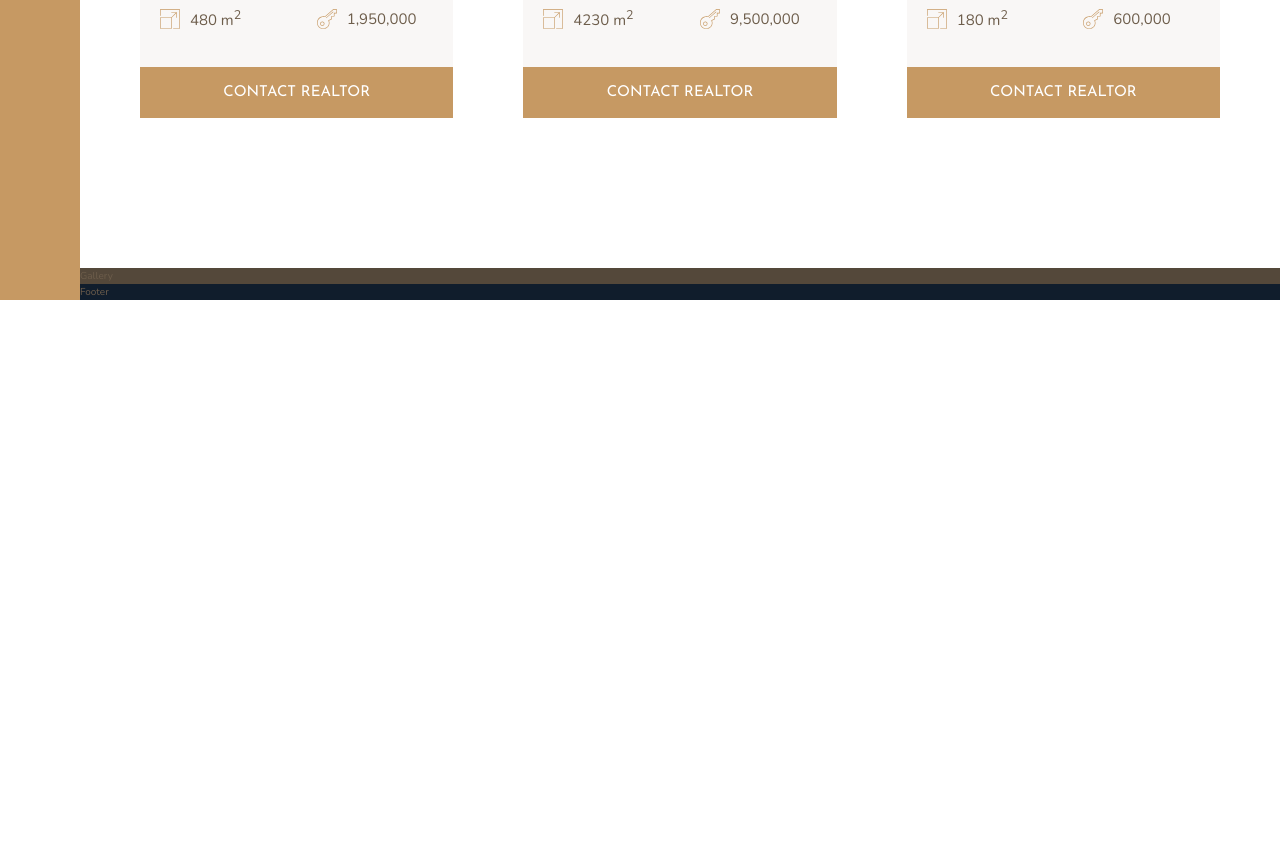
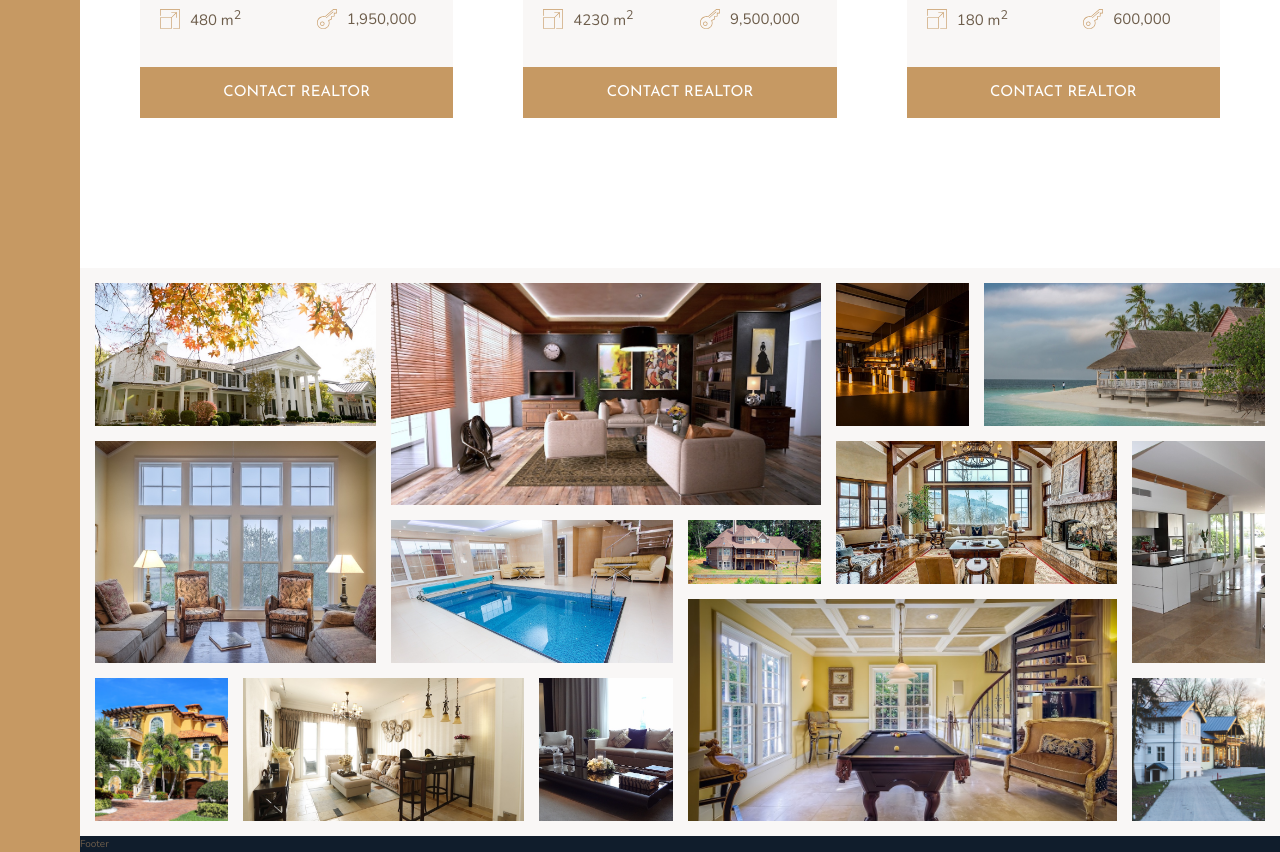
Before and after one commit to KVoronova/Nexter-landing-grid, a website: page index.html in a window 1280 px wide. Shown: the part 2804-3656 px from the top of the page. Before the commit the page ends 3104 px from the top, so only its background shows below. Drawn offline with nearby package versions, Linux system fonts and the light colour scheme.

Commit message:
create section gallery

```diff
--- a/index.html
+++ b/index.html
@@ -308,7 +308,48 @@
     </section>
 
     <section class="gallery">
-        Gallery
+    <figure class="gallery__item gallery__item--1">
+        <img src="img/gal-1.jpeg" alt="Gallery image 1" class="gallery__img">
+    </figure>
+    <figure class="gallery__item gallery__item--2">
+        <img src="img/gal-2.jpeg" alt="Gallery image 2" class="gallery__img">
+    </figure>
+    <figure class="gallery__item gallery__item--3">
+        <img src="img/gal-3.jpeg" alt="Gallery image 3" class="gallery__img">
+        </figure>
+    <figure class="gallery__item gallery__item--4">
+        <img src="img/gal-4.jpeg" alt="Gallery image 4" class="gallery__img">
+         </figure>
+    <figure class="gallery__item gallery__item--5">
+        <img src="img/gal-5.jpeg" alt="Gallery image 5" class="gallery__img">
+         </figure>
+    <figure class="gallery__item gallery__item--6">
+        <img src="img/gal-6.jpeg" alt="Gallery image 6" class="gallery__img">
+        </figure>
+    <figure class="gallery__item gallery__item--7">
+        <img src="img/gal-7.jpeg" alt="Gallery image 7" class="gallery__img">
+        </figure>
+    <figure class="gallery__item gallery__item--8">
+        <img src="img/gal-8.jpeg" alt="Gallery image 8" class="gallery__img">
+        </figure>
+    <figure class="gallery__item gallery__item--9">
+        <img src="img/gal-9.jpeg" alt="Gallery image 9" class="gallery__img">
+        </figure>
+    <figure class="gallery__item gallery__item--10">
+        <img src="img/gal-10.jpeg" alt="Gallery image 10" class="gallery__img">
+        </figure>
+    <figure class="gallery__item gallery__item--11">
+        <img src="img/gal-11.jpeg" alt="Gallery image 11" class="gallery__img">
+        </figure>
+    <figure class="gallery__item gallery__item--12">
+        <img src="img/gal-12.jpeg" alt="Gallery image 12" class="gallery__img">
+        </figure>
+    <figure class="gallery__item gallery__item--13">
+        <img src="img/gal-13.jpeg" alt="Gallery image 13" class="gallery__img">
+        </figure>
+    <figure class="gallery__item gallery__item--14">
+        <img src="img/gal-14.jpeg" alt="Gallery image 14" class="gallery__img">
+        </figure>
     </section>
 
     <footer class="footer">
--- a/sass/_gallery.scss
+++ b/sass/_gallery.scss
@@ -1,4 +1,92 @@
 .gallery {
-    background-color: $color-grey-dark-1;
+    background-color: $color-grey-light-1;
     grid-column: full-start / full-end;
+
+    display: grid;
+    grid-template-columns: repeat(8, 1fr);
+    grid-template-rows: repeat(7, 5vw);
+    grid-gap: 1.5rem;
+    padding: 1.5rem;
+
+    &__item {
+     &--1 {
+        grid-column: 1 / span 2;
+        grid-row: 1 / span 2;
+     }
+
+     &--2 {
+     grid-column: 3 / span 3;
+     grid-row: 1 / span 3;
+     }
+
+    &--3 {
+     grid-column: 6 / 7;
+     grid-row: 1 / span 2;
+    }
+
+    &--4 {
+    grid-column: 7 / -1;
+    grid-row: 1 / span 2;
+    }
+
+    &--5 {
+    grid-column: 1 / span 2;
+    grid-row: 3 / span 3;
+    }
+
+    &--6 {
+    grid-column: 3 / span 2;
+    grid-row: 4 / span 2;
+    }
+
+    &--7 {
+    grid-column: 5 / 6;
+    grid-row: 4 / 5;
+       }
+
+    &--8 {
+    grid-column: 6 / span 2;
+    grid-row: 3 / span 2;
+       }
+
+    &--9 {
+    grid-column: 8 / -1;
+    grid-row: 3 / span 3;
+    }
+
+    &--10 {
+    grid-column: 1 / 2;
+    grid-row: 6 / -1;
+    }
+
+    &--11 {
+    grid-column: 2 / span 2;
+    grid-row: 6 / -1;
+    }
+
+   &--12 {
+    grid-column: 4 / 5;
+    grid-row: 6 / span 2;
+    }
+
+    &--13 {
+    grid-column: 5 / span 3;
+    grid-row: 5 / span 3;
+    }
+
+  &--14 {
+    grid-column: 8 / -1;
+    grid-row: 6 / span 2;
+    }
+
+    }
+
+
+    &__img {
+    width: 100%;
+    height: 100%;
+    object-fit: cover;
+    display: block;
+    }
+
 }
```
Also changed, not shown: css/style.css.
